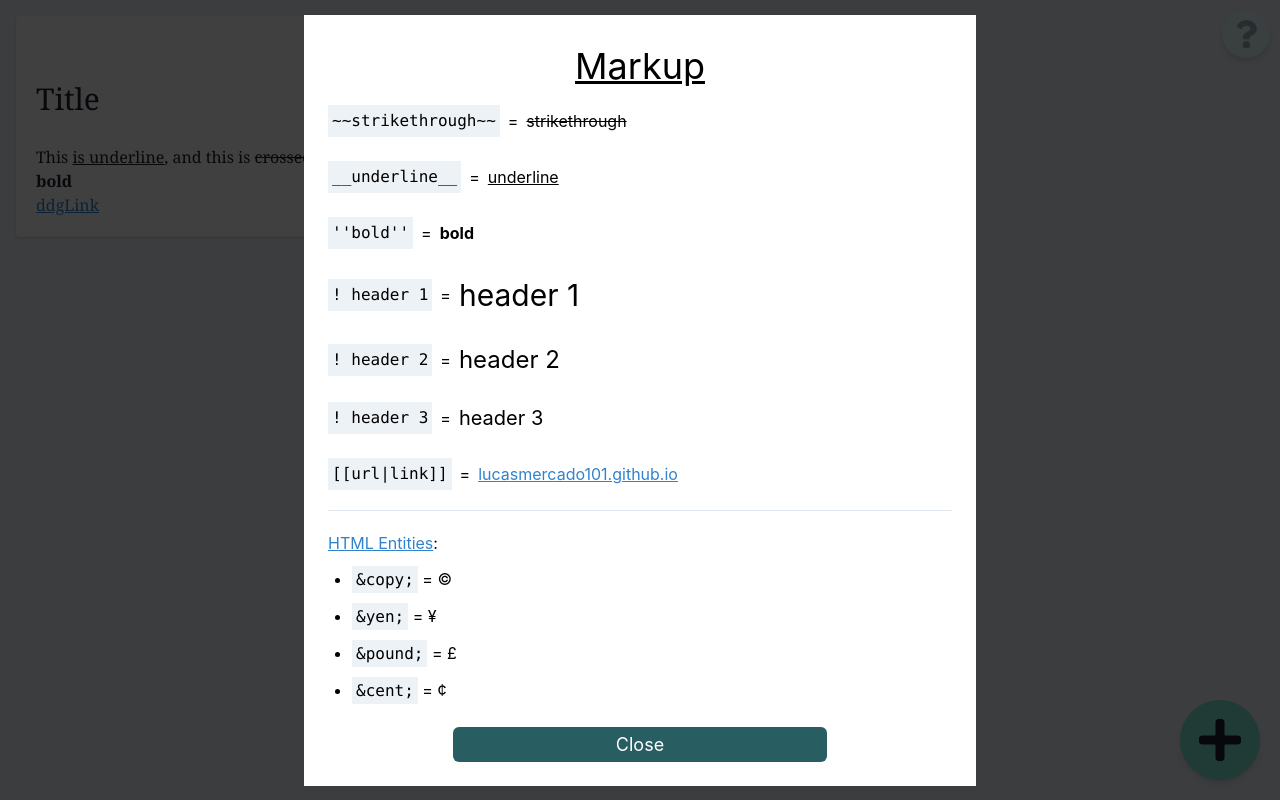
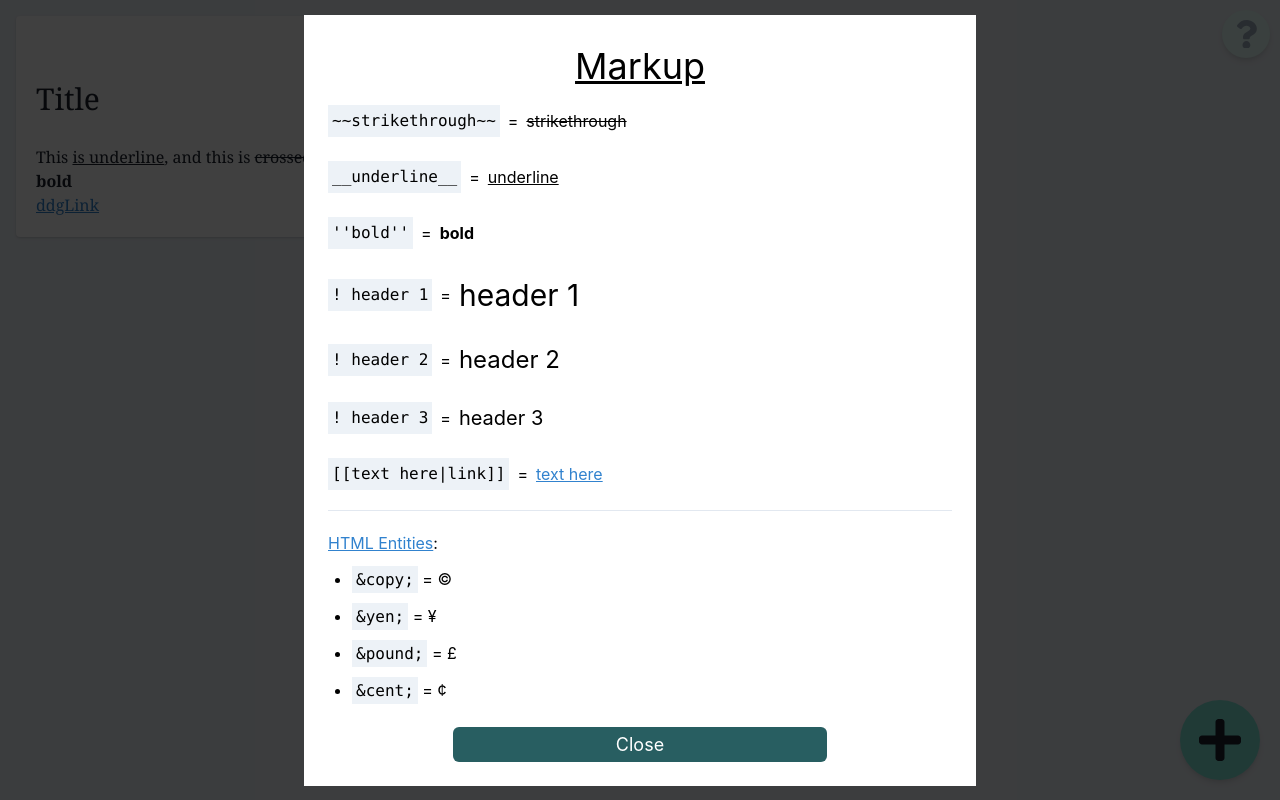
Before and after one commit to Lucasmercado101/markdown-notes-app, a React (Create React App) app: page / in a window 1280 px wide. Both pictures are taken after a click on the button 1246 px from the left and 34 px from the top of the page. Built offline with nearby package versions, Linux system fonts and the light colour scheme.

Commit message:
fixed url in help section

```diff
--- a/src/components/HelpButton/HelpButton.tsx
+++ b/src/components/HelpButton/HelpButton.tsx
@@ -66,7 +66,7 @@ const HelpButton: React.FC = () => {
           </div>
           <br />
           <div className="flex items-center">
-            <code className="bg-gray-200 p-1 mr-2">[[url|link]]</code> ={" "}
+            <code className="bg-gray-200 p-1 mr-2">[[text here|link]]</code> ={" "}
             <a
               className="text-blue-600 hover:text-blue-800 underline ml-2"
               title="https://lucasmercado101.github.io"
@@ -74,7 +74,7 @@ const HelpButton: React.FC = () => {
               rel="noopener noreferrer"
               target="_blank"
             >
-              lucasmercado101.github.io
+              text here
             </a>
           </div>
           <hr className="my-5" />
```
